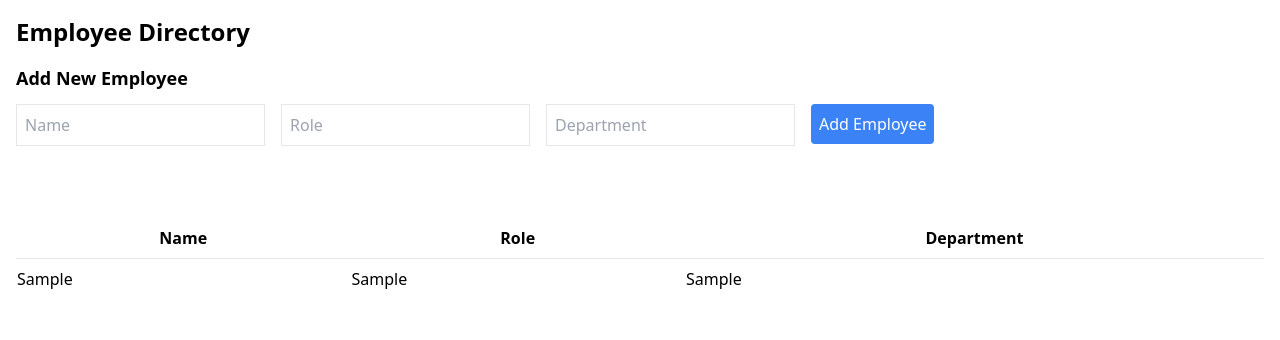
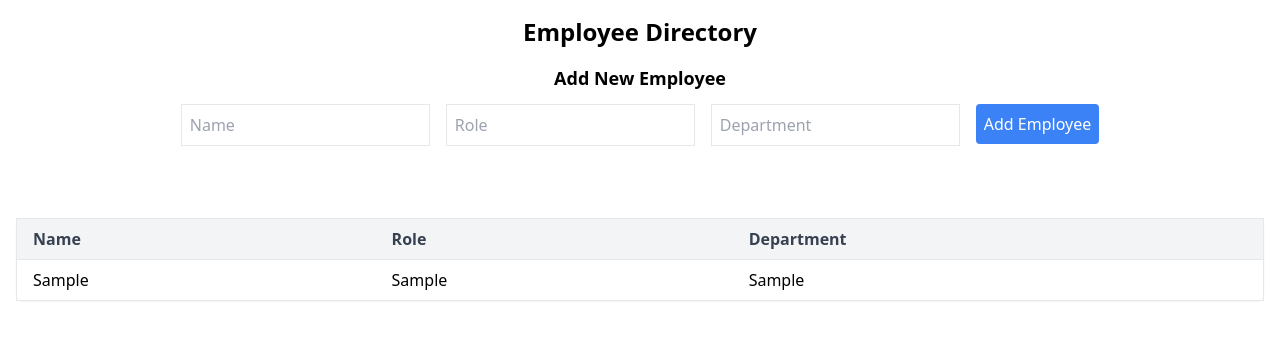
Before and after one commit to AaYuShRana14/employee-directory, a React (Create React App) app: page / in a window 1280 px wide. Both pictures are taken after typing "Sample", "Sample", "Sample" into the empty fields and a click on the button "Add Employee". Shown: the top 340 px of the page. Built offline with nearby package versions, Linux system fonts and the light colour scheme.

Commit message:
Made EmployeeList component

```diff
--- a/src/components/EmployeeForm.js
+++ b/src/components/EmployeeForm.js
@@ -1,6 +1,11 @@
 import { useState } from "react";
 import { saveEmployee } from "../services/EmployeeService";
 
+/**
+ * Employee Form Component
+ * Allows adding a new employee to the directory
+ * @param {Function} onEmployeeAdded - Callback function to notify parent component after adding an employee
+ */
 const EmployeeForm = ({ onEmployeeAdded }) => {
     // State to manage form inputs for new employee - name, role, department
     const [formData, setFormData] = useState({
@@ -61,8 +66,8 @@ const EmployeeForm = ({ onEmployeeAdded }) => {
     };
 
     return (
-        <div className="mb-6">
-            <h2 className="text-lg font-semibold mb-3">Add New Employee</h2>
+        <div className="mb-6 mx-auto">
+            <h2 className="text-lg font-semibold mb-3 text-center">Add New Employee</h2>
             {/* Form to add new employee */}
             <form onSubmit={submitHandler}>
                 <div className="flex flex-wrap gap-2">
--- /dev/null
+++ b/src/components/EmployeeList.js
@@ -0,0 +1,37 @@
+/**
+ * Displays the list of employees in a responsive table format
+ * @param {Array} employees - Array of employee objects to display
+ */
+const EmployeeList = ({ employees }) => {
+  if (!employees || employees.length === 0) {
+    return <p className="text-gray-500 mt-4 text-center">No employees found.</p>;
+  }
+
+  return (
+    <div className="mt-6">
+      <table className="min-w-full bg-white border border-gray-200 rounded-lg shadow-sm">
+        <thead className="bg-gray-100">
+          <tr>
+            <th className="py-2 px-4 text-left font-semibold text-gray-700">Name</th>
+            <th className="py-2 px-4 text-left font-semibold text-gray-700">Role</th>
+            <th className="py-2 px-4 text-left font-semibold text-gray-700">Department</th>
+          </tr>
+        </thead>
+        <tbody>
+          {employees.map((employee) => (
+            <tr
+              key={employee.id}
+              className="hover:bg-gray-50  border-t"
+            >
+              <td className="py-2 px-4">{employee.name}</td>
+              <td className="py-2 px-4">{employee.role}</td>
+              <td className="py-2 px-4">{employee.department}</td>
+            </tr>
+          ))}
+        </tbody>
+      </table>
+    </div>
+  );
+};
+
+export default EmployeeList;
--- a/src/pages/EmployeeDirectory.js
+++ b/src/pages/EmployeeDirectory.js
@@ -1,6 +1,7 @@
 import { useState, useEffect } from "react";
 import { getEmployees } from "../services/EmployeeService";
 import EmployeeForm from "../components/EmployeeForm";
+import EmployeeList from "../components/EmployeeList";
 
 const EmployeeDirectory = () => {
     // state to keep track of all employees
@@ -28,32 +29,11 @@ const EmployeeDirectory = () => {
 
     return (
         <div className="container mx-auto p-4 flex flex-col">
-            <h1 className="text-2xl font-bold mb-4">Employee Directory</h1>
-
+            <h1 className="text-2xl font-bold mb-4 mx-auto">Employee Directory</h1>
             {/* Employee Form Component */}
             <EmployeeForm onEmployeeAdded={handleEmployeeAdded} />
-
-            {/* Table showing all employees */}
-            <div className="mt-6 overflow-x-auto">
-                <table className="min-w-full bg-white">
-                    <thead>
-                        <tr>
-                            <th className="py-2">Name</th>
-                            <th className="py-2">Role</th>
-                            <th className="py-2">Department</th>
-                        </tr>
-                    </thead>
-                    <tbody>
-                        {employees.map((employee) => (
-                            <tr key={employee.id}>
-                                <td className="border-t py-2">{employee.name}</td>
-                                <td className="border-t py-2">{employee.role}</td>
-                                <td className="border-t py-2">{employee.department}</td>
-                            </tr>
-                        ))}
-                    </tbody>
-                </table>
-            </div>
+            {/* Employee List Component */}
+            <EmployeeList employees={employees} />
         </div>
     );
 };
```
